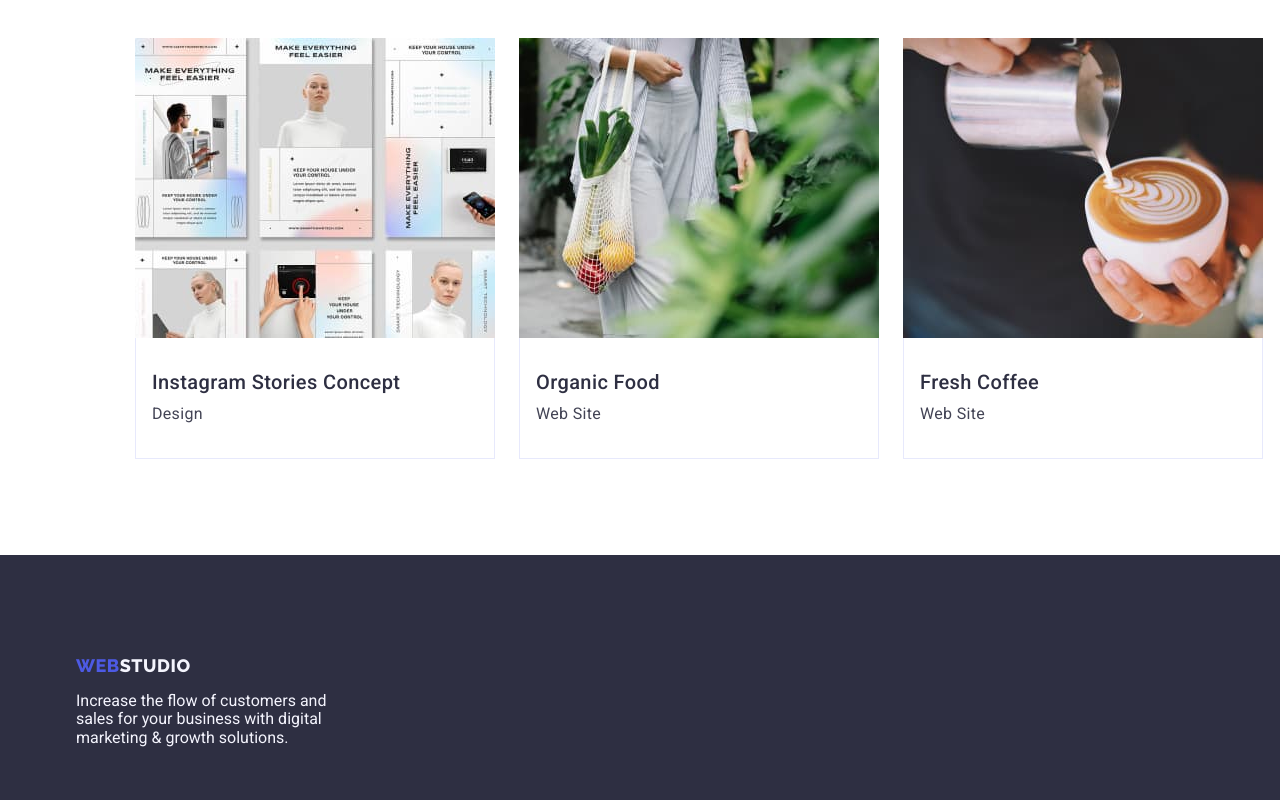
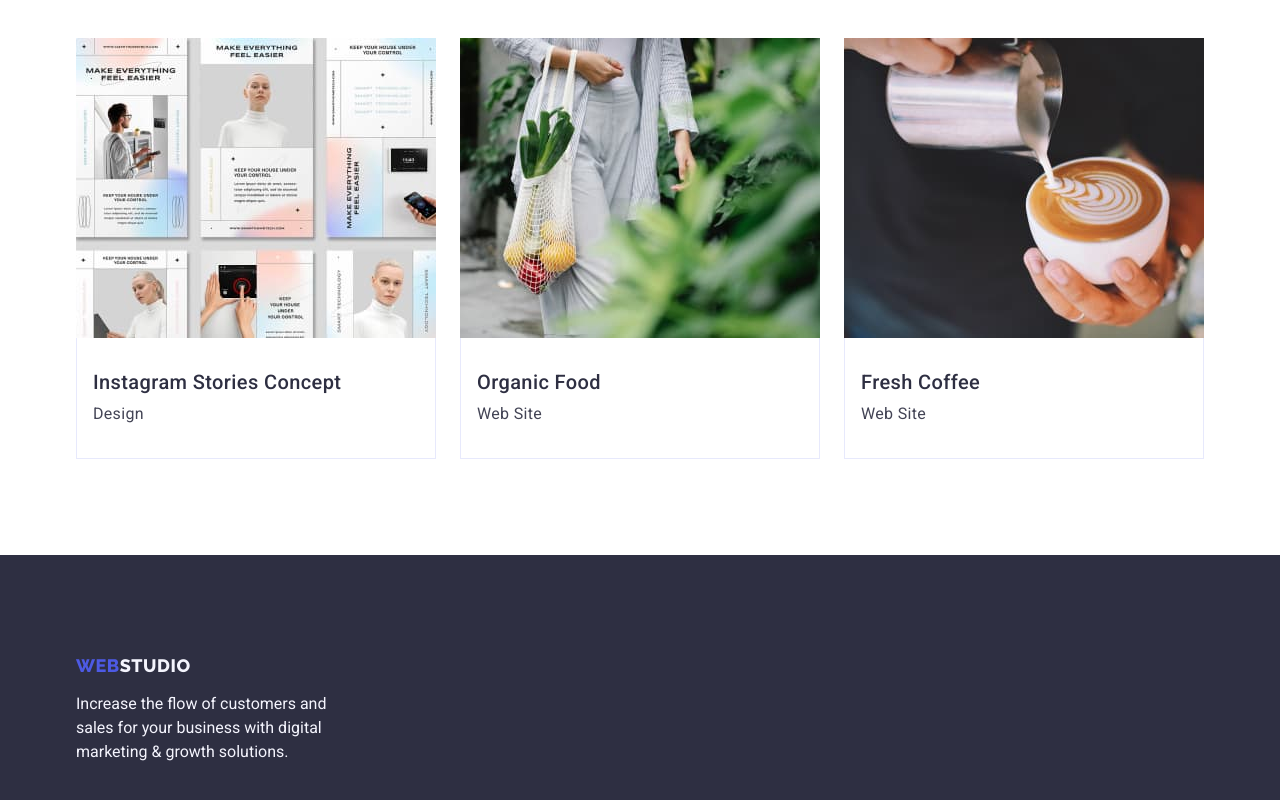
Before and after one commit to Zhihare/goit-markup-hw-03, a plain HTML site: page portfolio.html in a window 1280 px wide. Shown: the part 1191-1991 px from the top of the page. Drawn offline with nearby package versions, Linux system fonts and the light colour scheme.

Commit message:
Update style.css

```diff
--- a/css/style.css
+++ b/css/style.css
@@ -137,7 +137,7 @@ body {
 }
 
 .portfolio {
-    padding: 96px 120px;
+    padding: 96px 0;
 }
 
 .portfolio-button {
@@ -270,7 +270,7 @@ body {
 
 .fotter-paragraph {
     max-width: 264px;
-    height: 72px;
+    line-height: 24px;
     padding: 0;
 }
 
```
